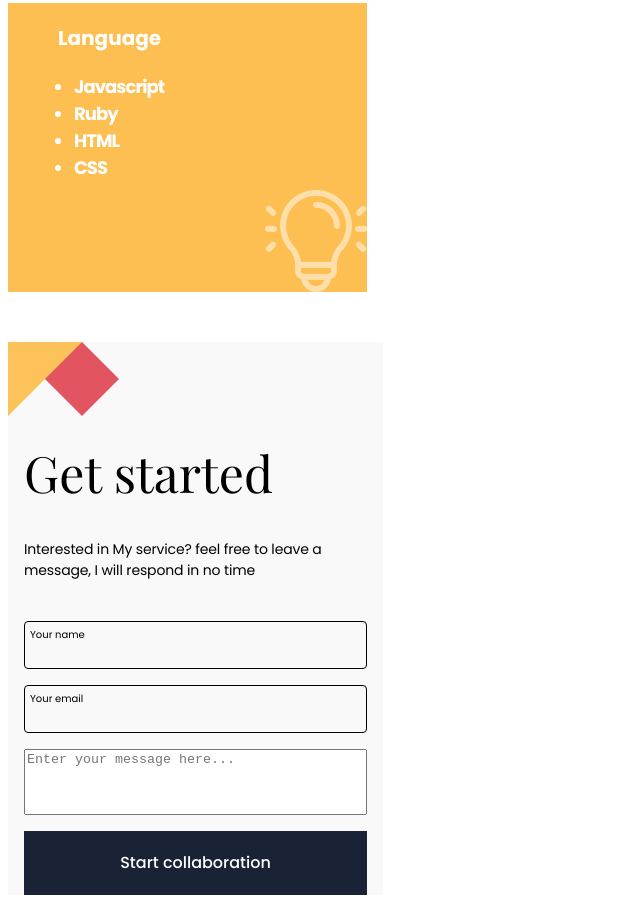
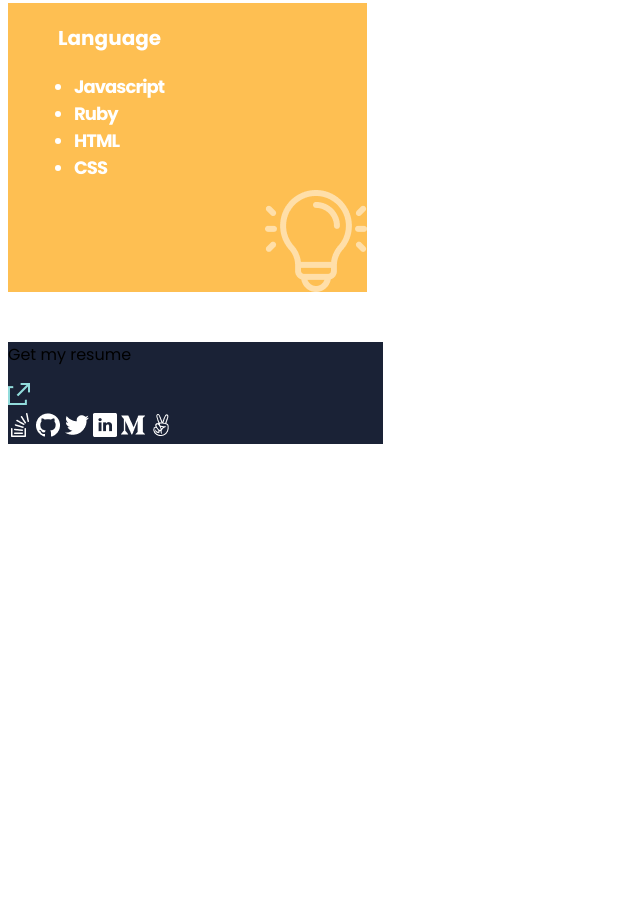
Before and after one commit to Derick1530/portfolio, a website: page src/index.html in a window 1280 px wide. Shown: the part 4300-5203 px from the top of the page, without its empty margins (0-640 px from the left). After the commit the page ends 4752 px from the top, so only its background shows below. Drawn offline with nearby package versions, Linux system fonts and the light colour scheme.

Commit message:
Add footer section

```diff
--- a/src/index.html
+++ b/src/index.html
@@ -161,7 +161,7 @@
         </ul>
       </div>
     </section>
-    <section id="contact">
+    <!-- <section id="contact">
       <div id="contact-container">
         <h1 id="contact_header">Get started</h1>
         <p class="me_descriptions">
@@ -187,6 +187,20 @@
           <button type="submit" id="my_link">Start collaboration</button>
         </form>
       </div>
+    </section> -->
+    <section id="socials">
+      <div>
+        <p>Get my resume</p>
+        <img src="../images/Union.png" />
+      </div>
+      <div>
+        <img src="../images/ic_stackoverflow.png" />
+        <img src="../images/ic_github.png" />
+        <img src="../images/ic_twitter.png" />
+        <img src="../images/ic_linkedin.png" />
+        <img src="../images/ic_medium.png" />
+        <img src="../images/ic_angellist.png" />
+      </div>
     </section>
   </body>
 </html>
--- a/style.css
+++ b/style.css
@@ -325,3 +325,6 @@ textarea {
 .form_container label {
   font-size: 10px;
 }
+#socials {
+  background-color: #1a2236;
+}
```
Also changed, not shown: images/Union.png (added), images/ic_angellist.png (added), images/ic_github.png (added), images/ic_linkedin.png (added), images/ic_medium.png (added), images/ic_stackoverflow.png (added), images/ic_twitter.png (added).
